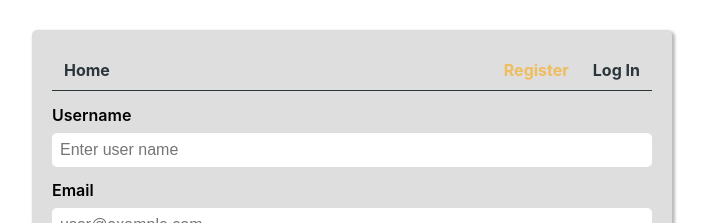
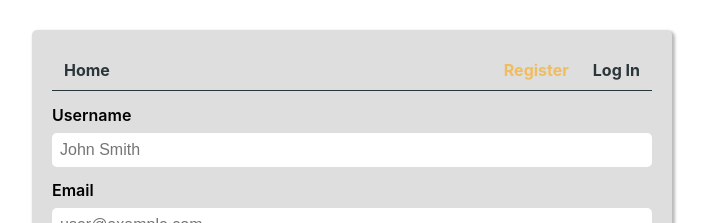
Before and after one commit to andreasrukom19/goit-react-hw-08-phonebook, a React (Create React App) app: page /goit-react-hw-08-phonebook/register in a window 1280 px wide. Shown: the top 223 px of the page, without its empty margins (288-995 px from the left). Built offline with nearby package versions, Linux system fonts and the light colour scheme.

Commit message:
Changed the placeholder text

```diff
--- a/src/components/RegisterForm/RegisterForm.jsx
+++ b/src/components/RegisterForm/RegisterForm.jsx
@@ -32,7 +32,7 @@
     <form className={css.form} onSubmit={handleSubmit} autoComplete="off">
       <label className={css.label}>
         <span>Username</span>
-        <input type="text" name="name" placeholder="Enter user name" required />
+        <input type="text" name="name" placeholder="John Smith" required />
       </label>
       <label className={css.label}>
         <span>Email</span>
```
